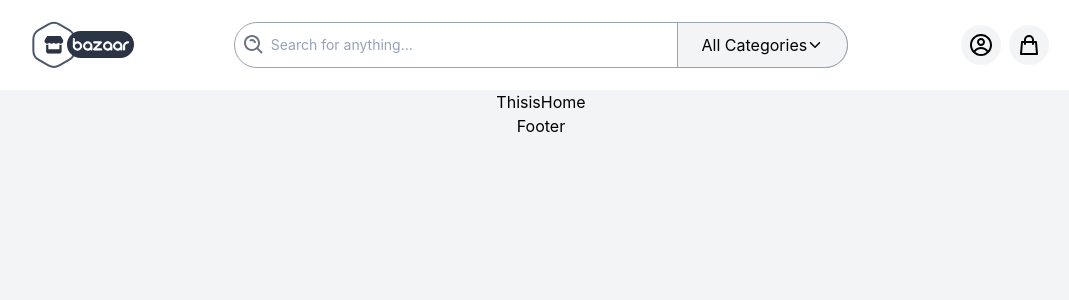
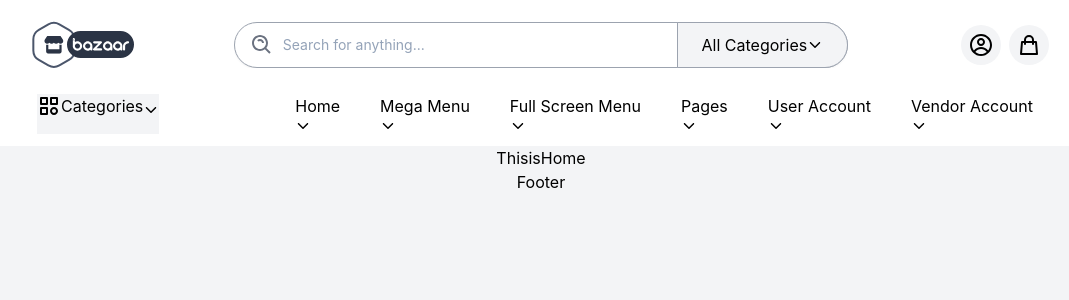
Before and after one commit to d3v-tushar/pandababa-ecommerce, a React (Create React App) app: page / in a window 1280 px wide. Shown: the top 300 px of the page, without its empty margins (99-1168 px from the left). Built offline with nearby package versions, Linux system fonts and the light colour scheme.

Commit message:
Bug Fixing

```diff
--- a/src/components/Navbar/Navbar.js
+++ b/src/components/Navbar/Navbar.js
@@ -4,10 +4,11 @@ import { BiSearchAlt } from "react-icons/bi";
 import { CgProfile } from "react-icons/cg";
 import { HiOutlineShoppingBag } from "react-icons/hi";
 import { IoIosArrowDown } from "react-icons/io";
+import { BiCategory } from "react-icons/bi";
 
 const Navbar = () => {
   return (
-    <div className="bg-white py-5">
+    <div className="bg-white pt-5 pb-3">
       <nav className="w-full lg:w-4/5 grid grid-cols-5 justify-between mx-auto align-middle items-center">
         <div className="col-span-1">
           <img src={logo} alt="" />
@@ -15,12 +16,12 @@ const Navbar = () => {
         <div className="relative col-span-3">
           <label class="flex overflow-hidden">
             <span class="absolute inset-y-0 left-0 flex items-center pl-2">
-              <span class="text-2xl fill-slate-300 text-gray-500">
+              <span class="text-2xl fill-slate-300 text-gray-500 px-2">
                 <BiSearchAlt />
               </span>
             </span>
             <input
-              class="placeholder:text-slate-400 block bg-white w-full border border-gray-400 rounded-full py-3 pl-9 pr-3 shadow-sm focus:outline-none focus:border-sky-500 focus:ring-sky-500 focus:ring-1 sm:text-sm"
+              class="placeholder:text-slate-400 block bg-white w-full border border-gray-400 rounded-full py-3 pl-12 pr-3 shadow-sm sm:text-sm"
               placeholder="Search for anything..."
               type="text"
               name="search"
@@ -39,6 +40,22 @@ const Navbar = () => {
           </button>
         </div>
       </nav>
+
+      {/* {Navbar 2nd Row} */}
+      <div className="flex mt-6 justify-between w-full lg:w-4/5 mx-auto">
+        <div className="mx-2 bg-gray-100">
+            {/* <div><button className="pr-12"><div className="flex items-baseline"><p className="flex"><span className="text-2xl"><BiCategory/></span> Categories</p><p><IoIosArrowDown/></p></div></button></div> */}
+            <div className="w-full"><div className="flex items-baseline"><p className="flex"><span className="text-2xl"><BiCategory/></span> Categories</p><p><IoIosArrowDown/></p></div></div>
+        </div>
+        <div className="col-span-4 flex justify-evenly">
+            <button className="mx-2 px-3">Home <IoIosArrowDown /></button>
+            <button className="mx-2 px-3">Mega Menu <IoIosArrowDown /></button>
+            <button className="mx-2 px-3">Full Screen Menu <IoIosArrowDown /></button>
+            <button className="mx-2 px-3">Pages <IoIosArrowDown/></button>
+            <button className="mx-2 px-3">User Account <IoIosArrowDown /></button>
+            <button className="mx-2 px-3">Vendor Account <IoIosArrowDown /></button>
+        </div>
+      </div>
     </div>
   );
 };
```
